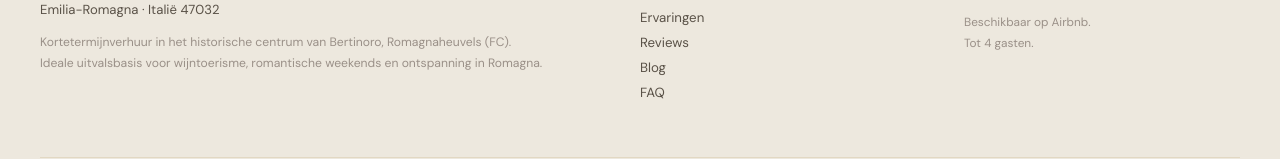
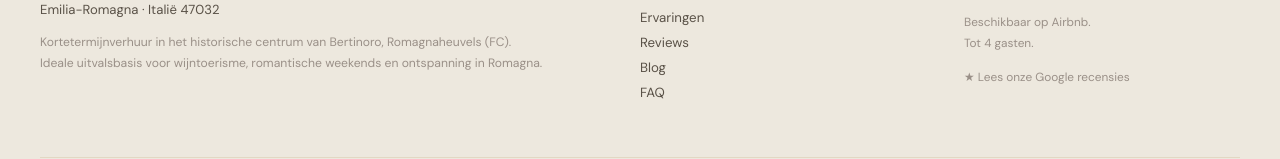
Before and after one commit to vittorionegri68-alt/casa-cavour-nl, a React (Vite) app: page / in a window 1280 px wide. Shown: the part 9815-9974 px from the top of the page. Built offline with nearby package versions, Linux system fonts and the light colour scheme.

Commit message:
feat: link GBP recensioni nel footer + sameAs Person schema

```diff
--- a/index-NL.html
+++ b/index-NL.html
@@ -66,7 +66,11 @@
       "url": "https://www.casa-cavour.com",
       "jobTitle": "Eigenaar en Host",
       "knowsLanguage": ["it", "en", "nl", "es"],
-      "knowsAbout": ["Korte verhuur in Bertinoro", "Wijntoerisme in de heuvels van de Romagna", "Vakantieappartementen Forlì-Cesena"]
+      "knowsAbout": ["Korte verhuur in Bertinoro", "Wijntoerisme in de heuvels van de Romagna", "Vakantieappartementen Forlì-Cesena"],
+      "sameAs": [
+        "https://www.instagram.com/bnb_bertinoro/",
+        "https://www.facebook.com/profile.php?id=61577458010505"
+      ]
     }
     </script>
 
--- a/src/App.jsx
+++ b/src/App.jsx
@@ -745,6 +745,12 @@
               Airbnb ↗
             </a>
             <div style={{ marginTop: "1.25rem", fontFamily: "'DM Sans',sans-serif", fontSize: "0.74rem", color: C.textSoft, lineHeight: 1.7 }}>Beschikbaar op Airbnb.<br />Tot 4 gasten.</div>
+            <a href="https://search.google.com/local/writereview?placeid=ChIJv7pX_ManLBMRfb0j1GUxPbs" target="_blank" rel="noopener noreferrer"
+              style={{ display: "block", marginTop: "1rem", fontFamily: "'DM Sans',sans-serif", fontSize: "0.74rem", color: C.textSoft, textDecoration: "none", transition: "color 0.2s" }}
+              onMouseEnter={e => e.currentTarget.style.color = C.gold}
+              onMouseLeave={e => e.currentTarget.style.color = C.textSoft}>
+              ★ Lees onze Google recensies
+            </a>
           </div>
         </div>
         <div style={{ borderTop: `1px solid ${C.border}`, paddingTop: "1.5rem", display: "flex", justifyContent: "space-between", alignItems: "center", flexWrap: "wrap", gap: "0.75rem" }}>
```
